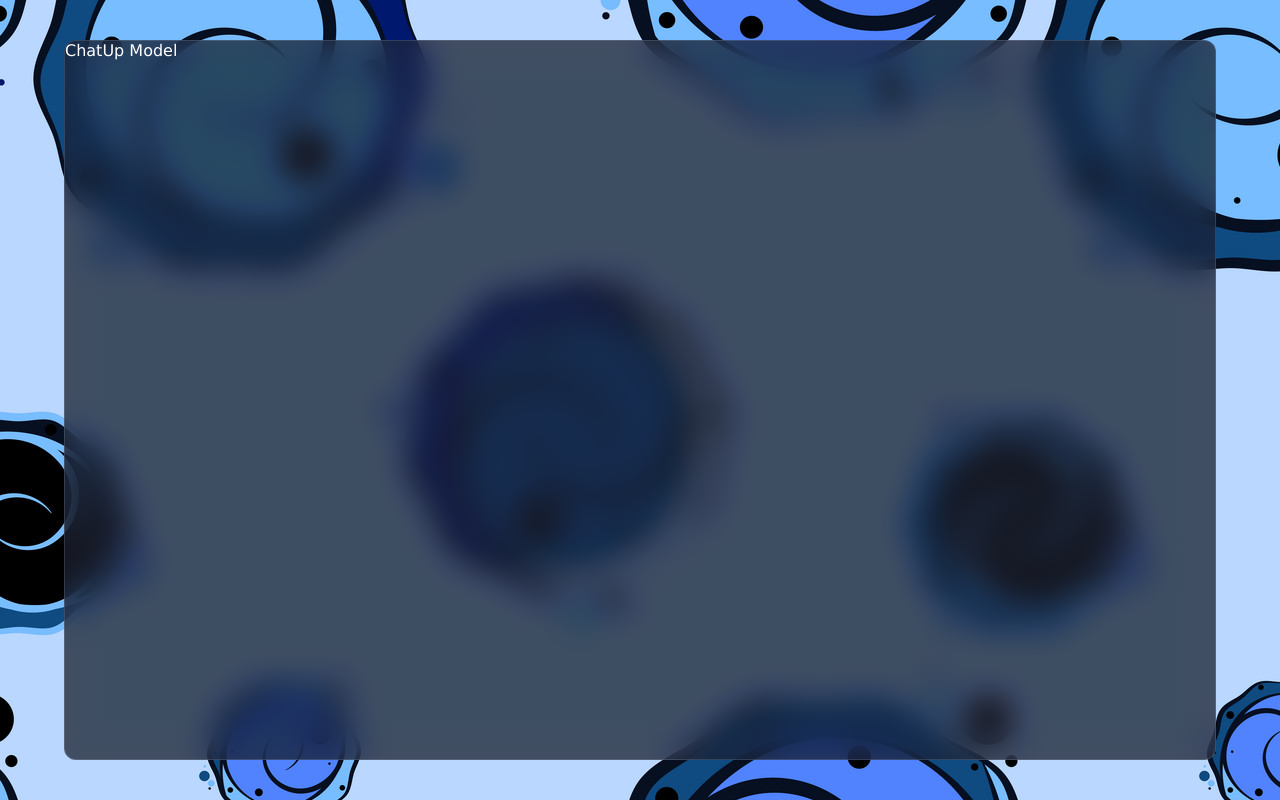
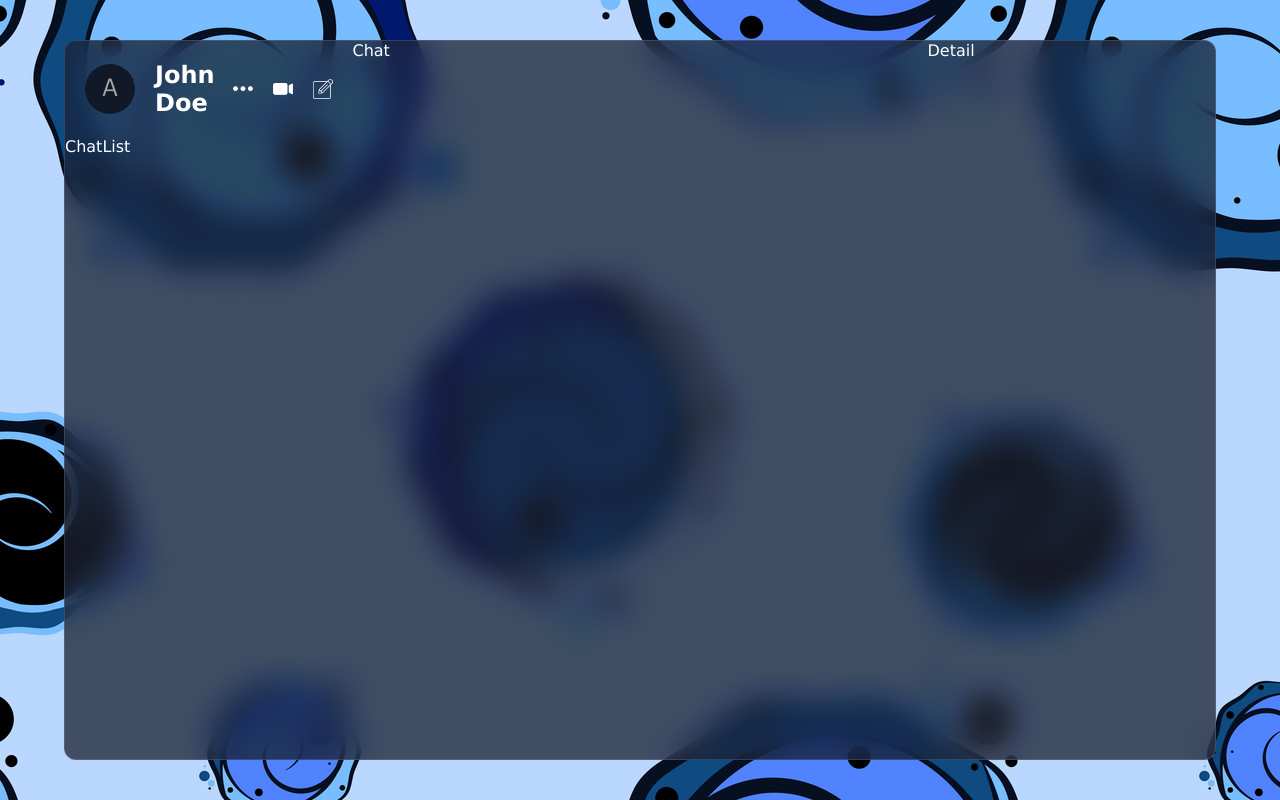
Before and after one commit to devjohn42/chatup-model, a React (Vite) app: page / in a window 1280 px wide. Built offline with nearby package versions, Linux system fonts and the light colour scheme.

Commit message:
creates app template | user-info component

```diff
--- a/src/App.jsx
+++ b/src/App.jsx
@@ -1,7 +1,16 @@
 import React from 'react'
+import Chat from './components/chat/chat'
+import Detail from './components/detail/detail'
+import List from './components/list/list'
 
 const App = () => {
-  return <div className="container">ChatUp Model</div>
+  return (
+    <div className="container">
+      <List />
+      <Chat />
+      <Detail />
+    </div>
+  )
 }
 
 export default App
--- /dev/null
+++ b/src/components/chat/chat.css
@@ -0,0 +1,3 @@
+.chat {
+  flex: 2;
+}
--- /dev/null
+++ b/src/components/chat/chat.jsx
@@ -0,0 +1,8 @@
+import React from 'react'
+import './chat.css'
+
+const Chat = () => {
+  return <div className="chat">Chat</div>
+}
+
+export default Chat
--- /dev/null
+++ b/src/components/detail/detail.css
@@ -0,0 +1,3 @@
+.detail {
+  flex: 1;
+}
--- /dev/null
+++ b/src/components/detail/detail.jsx
@@ -0,0 +1,8 @@
+import React from 'react'
+import './detail.css'
+
+const Detail = () => {
+  return <div className="detail">Detail</div>
+}
+
+export default Detail
--- /dev/null
+++ b/src/components/list/list.css
@@ -0,0 +1,3 @@
+.list {
+  flex: 1;
+}
--- /dev/null
+++ b/src/components/list/list.jsx
@@ -0,0 +1,15 @@
+import React from 'react'
+import './list.css'
+import ChatList from './ui/chat-list/chat-list'
+import UserInfo from './ui/user-info/user-info'
+
+const List = () => {
+  return (
+    <div className="list">
+      <UserInfo />
+      <ChatList />
+    </div>
+  )
+}
+
+export default List
--- /dev/null
+++ b/src/components/list/ui/chat-list/chat-list.css
@@ -0,0 +1 @@
+.chat-list {}
--- /dev/null
+++ b/src/components/list/ui/chat-list/chat-list.jsx
@@ -0,0 +1,8 @@
+import React from 'react'
+import './chat-list.css'
+
+const ChatList = () => {
+  return <div className="chat-list">ChatList</div>
+}
+
+export default ChatList
--- /dev/null
+++ b/src/components/list/ui/user-info/user-info.css
@@ -0,0 +1,30 @@
+.user-info {
+  padding: 20px;
+  display: flex;
+  align-items: center;
+  justify-content: space-between;
+
+  .user {
+    display: flex;
+    align-items: center;
+    gap: 20px;
+
+    img {
+      width: 50px;
+      height: 50px;
+      border-radius: 50%;
+      object-fit: cover;
+    }
+  }
+
+  .icons {
+    display: flex;
+    gap: 20px;
+
+    img {
+      width: 20px;
+      height: 20px;
+      cursor: pointer;
+    }
+  }
+}
--- /dev/null
+++ b/src/components/list/ui/user-info/user-info.jsx
@@ -0,0 +1,21 @@
+import React from 'react'
+import './user-info.css'
+
+const UserInfo = () => {
+  return (
+    <div className="user-info">
+      <div className="user">
+        <img src="./avatar.png" alt="" />
+        <h2>John Doe</h2>
+      </div>
+
+      <div className="icons">
+        <img src="./more.png" alt="" />
+        <img src="./video.png" alt="" />
+        <img src="./edit.png" alt="" />
+      </div>
+    </div>
+  )
+}
+
+export default UserInfo
--- a/src/index.css
+++ b/src/index.css
@@ -22,4 +22,6 @@
   backdrop-filter: blur(16px) saturate(180%);
   border: 1px solid rgba(255, 255, 255, .125);
   border-radius: 12px;
+
+  display: flex;
 }
```
